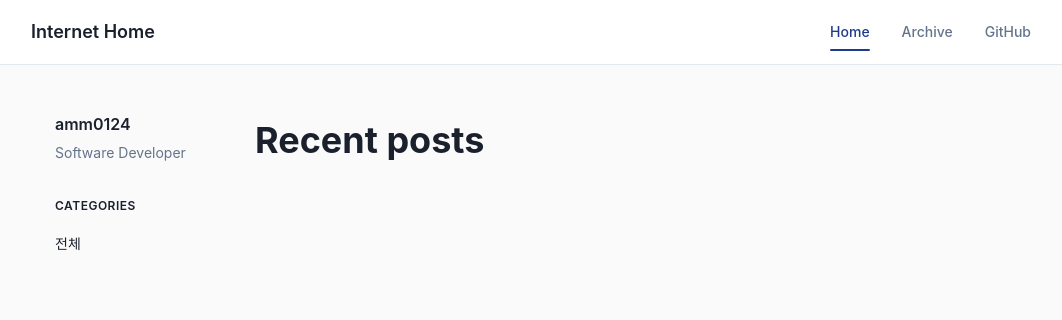
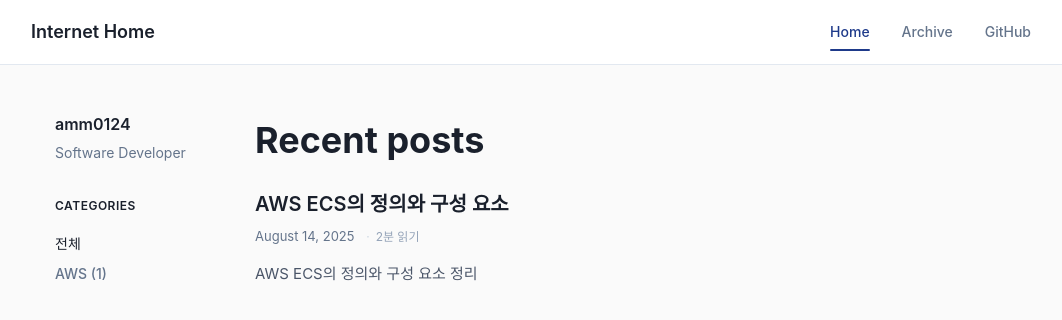
Before and after one commit to amm0124/amm0124.github.io, a Jekyll site: the page built from index.html, in a window 1280 px wide and 900 px high. Shown: the top 320 px of the window, without its empty margins (109-1171 px from the left). Built offline with Jekyll 4.4.1, drawn with Linux system fonts in a browser that asks for light colours; the list of posts is cut into pages by our own code; some of the changed lines change nothing that is shown.

Commit message:
feat : archive page 세로 여백 삭제

````diff
--- /dev/null
+++ b/_posts/aws/2025-08-14-aws-ecs.md
@@ -0,0 +1,94 @@
+---
+title: "AWS ECS의 정의와 구성 요소"
+excerpt: "AWS ECS의 정의와 구성 요소 정리"
+
+categories:
+  - AWS
+tags:
+  - [AWS, ECS, Container, Github Actions]
+
+toc: true
+toc_sticky: true
+
+date: 2025-08-14
+last_modified_at: 2025-08-14
+---
+
+# AWS ECS란?
+
+AWS ECS(Elastic Container Service)는 컨테이너화된 애플리케이션을 정의하고 배포, 확장, 운영, 실행하는 관리하는 완전 관리형 컨테이너 오케스트레이션 서비스입니다.
+
+
+# ECS 구성 요소
+
+ECS의 구성 요소는 태스크 정의, 태스크, 서비스, 클러스터 .. 등으로 나뉩니다.
+
+## Task Definition (태스크 정의)
+
+태스크 정의는 컨테이너 설정에 필요한 설정을 JSON으로 정의한 문서입니다. 컨테이너 이미지, 리소스, 네트워킹, 볼륨 등을 정의할 수 있고, 이를 기반으로 ECS가 태스크를 실행합니다. 다음은 Task Definition JSON 예제입니다.
+
+```json
+{
+  "family": "my-app-task", // 태스크 정의 이름
+  "networkMode": "awsvpc", // 네트워크 모드
+  "requiresCompatibilities": ["FARGATE"], // 실행 환경
+  "cpu": "256", // CPU
+  "memory": "512", // 메모리 (MB)
+  "executionRoleArn": "arn:aws:iam::ACCOUNT_ID:role/taskExecutionRole", // 실행 시 role
+  "containerDefinitions": [
+    {
+      "name": "web-server",
+      "image": "nginx:latest",
+      "cpu": 128, // 컨테이너별 CPU
+      "memory": 256, // 컨테이너별 메모리
+      "essential": true, // 필수 컨테이너 여부
+      "portMappings": [
+        {
+          "containerPort": 80,
+          "hostPort": 80,
+          "protocol": "tcp"
+        }
+      ],
+      "environment": [ // 환경 변수
+        {
+          "name": "NODE_ENV",
+          "value": "production"
+        }
+      ],
+      "secrets": [ // 환경 변수 (Secret Key)
+         {
+          "name": "DB_PASSWORD",
+          "valueFrom": "arn:aws:ssm:REGION:ACCOUNT_ID:parameter/db-password"
+        }
+      ]
+    }
+  ]
+}
+
+```
+네트워크 모드는 다음을 사용할 수 있습니다.
+
+- awsvpc : 각 태스크가 고유한 ENI를 가짐
+- bridge : Docker의 기본 브릿지 네트워크
+- host : 호스트의 네트워크 사용
+- none : 네트워킹 비활성화
+
+
+## Task (태스크)
+
+태스크는 태스크 정의의 실행 인스턴스입니다. 즉, 실제로 실행되는 컨테이너들의 그룹입니다. 태스크는 다음 4가지 상태를 가집니다.
+
+- Pending : 태스크가 생성되고 리소스를 할당받기 위해 대기하는 상태
+- Running : 컨테이너가 성공적으로 시작된 상태
+- Stopping : 태스크 중지가 진행되고 있는 상태
+- Stopped : 모든 컨테이너가 중지된 상태
+
+태스크는 특정 태스크 정의를 기반으로 실행되는 1회성 인스턴스이며, 정의된 컨테이너들이 함께 실행됩니다.
+
+## Service (서비스)
+
+지정된 수의 태스크가 항상 실행되도록 보장하는 관리 레이어입니다. 원하는 태스크의 수를 유지할 수 있고, ALB/NLB와 통합하여 트래픽을 분산시키는 로드밸런싱 기능도 제공합니다. 또한 무중단 배포 (기본 : 롤링 배포) 및 오토스케일링을 지원합니다. CodeDeply 서비스를 사용하면 블루/그린 배포또한 가능합니다.
+
+## Cluster (클러스터)
+
+Task와 Service가 논리적으로 모이는 공간입니다. 이는 여러 가용 영역에 걸쳐 생성이 가능합니다. 태스크 실행 시 Fargate, EC2 또는 둘을 모두 사용할 수 있으며, 이를 Capacity Provider를 통해 관리할 수 있습니다. 다시 말해 하나의 클러스터에서 fargate와 EC2를 같이 사용할 수 있습니다. Fargate 기반 클러스터는 서버리스 기반이라 인프라 관리가 필요하지 않고, 사용한 리소스만큼 과금량이 부여됩니다. 또한 하나의 클러스터에는 여러 서비스가 존재할 수 있습니다.
--- a/assets/css/main.scss
+++ b/assets/css/main.scss
@@ -1022,6 +1022,7 @@
     text-decoration: none;
     transition: color 0.2s;
     line-height: 1.4;
+    margin: 0;
 }
 
 .archive-post .post-title:hover {
````
